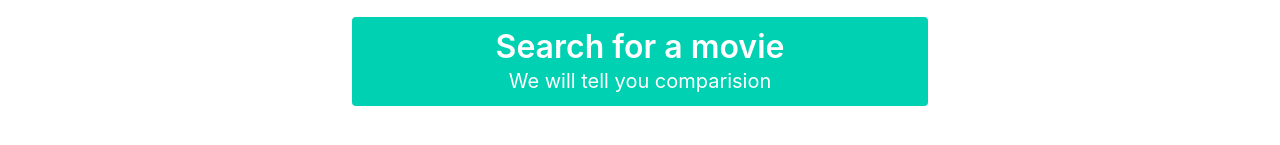
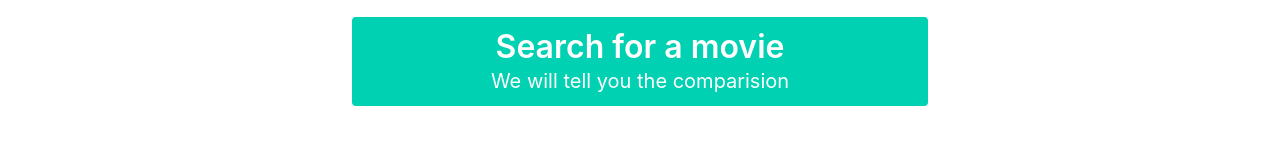
Before and after one commit to Anshnrag02/Anshnrag02.github.io, a plain HTML site: page index.html in a window 1280 px wide. Shown: the part 251-396 px from the top of the page. Drawn offline with nearby package versions, Linux system fonts and the light colour scheme.

Commit message:
Update index.html

```diff
--- a/index.html
+++ b/index.html
@@ -39,7 +39,7 @@
       </div>
       <div class="column is-half notification is-primary tutorial">
         <h1 class="title">Search for a movie</h1>
-        <p class="subtitle">We will tell you comparision</p>
+        <p class="subtitle">We will tell you the comparision</p>
       </div>
     </div>
     <script src="utils.js"></script>
```
